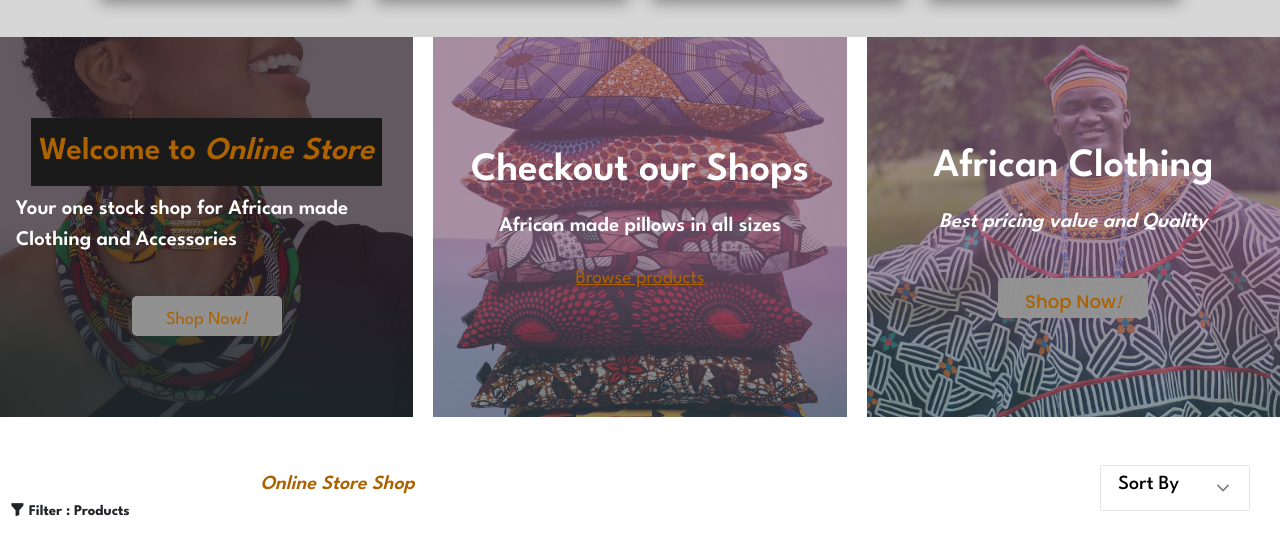
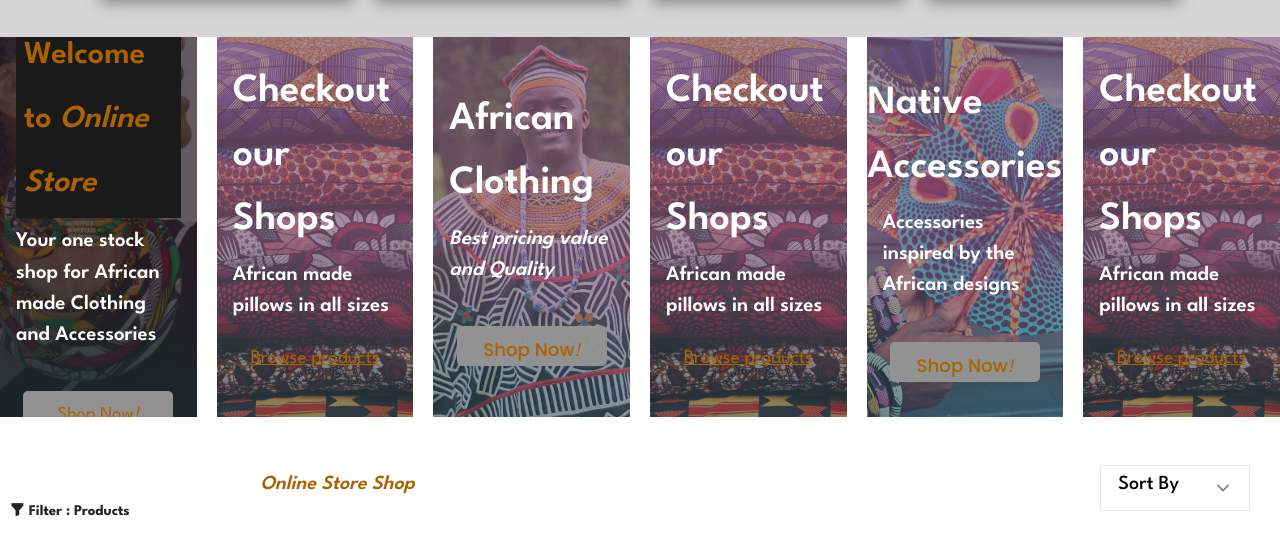
Before and after one commit to amt-felix-amoquandoh/online-shop, a website: page index.html in a window 1280 px wide. Shown: the part 844-1382 px from the top of the page. Drawn offline with nearby package versions, Linux system fonts and the light colour scheme.

Commit message:
Update index.html

```diff
--- a/index.html
+++ b/index.html
@@ -1342,15 +1342,15 @@
           spaceBetween: 10,
         },
         510: {
-          slidesPerView: 1,
+          slidesPerView: 2,
           spaceBetween: 10,
         },
         758: {
-          slidesPerView: 2,
+          slidesPerView: 4,
           spaceBetween: 15,
         },
         900: {
-          slidesPerView: 3,
+          slidesPerView: 6,
           spaceBetween: 20,
         },
       },
```
